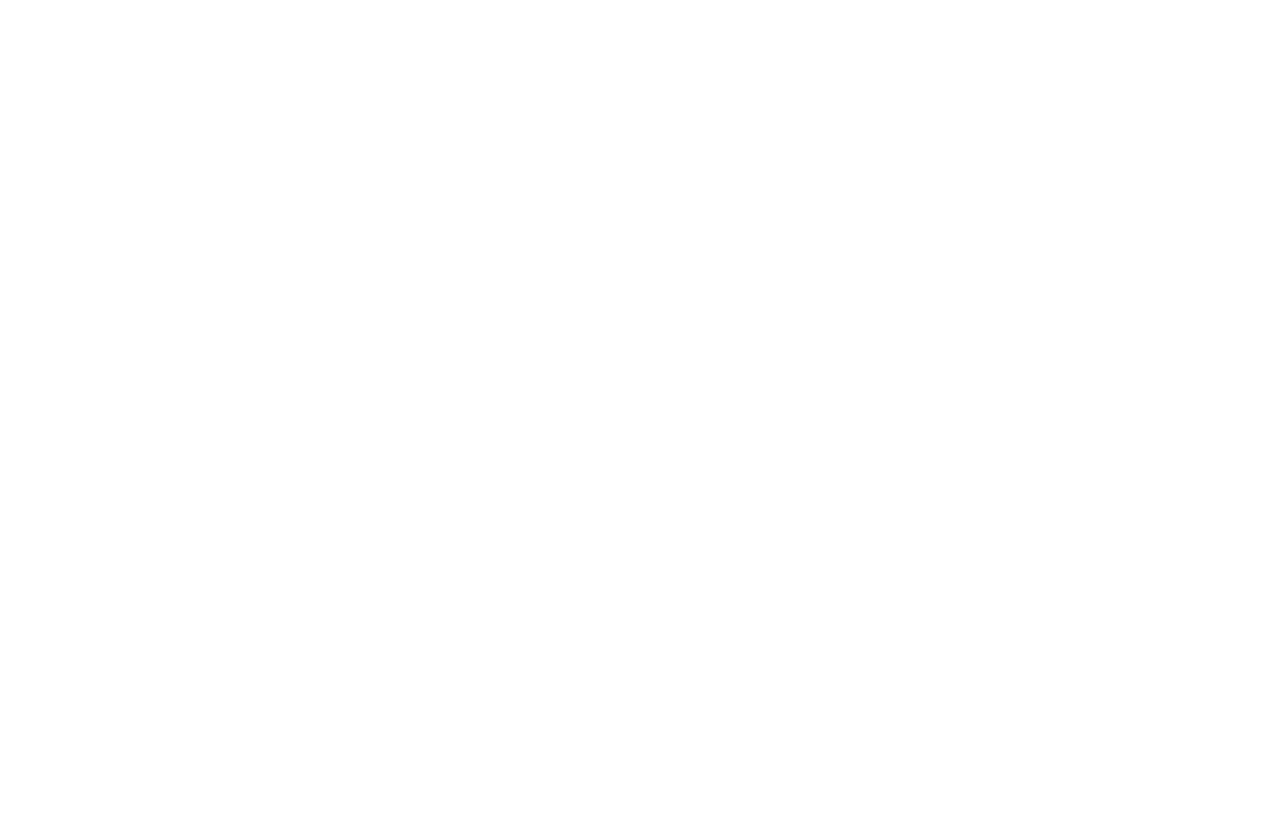
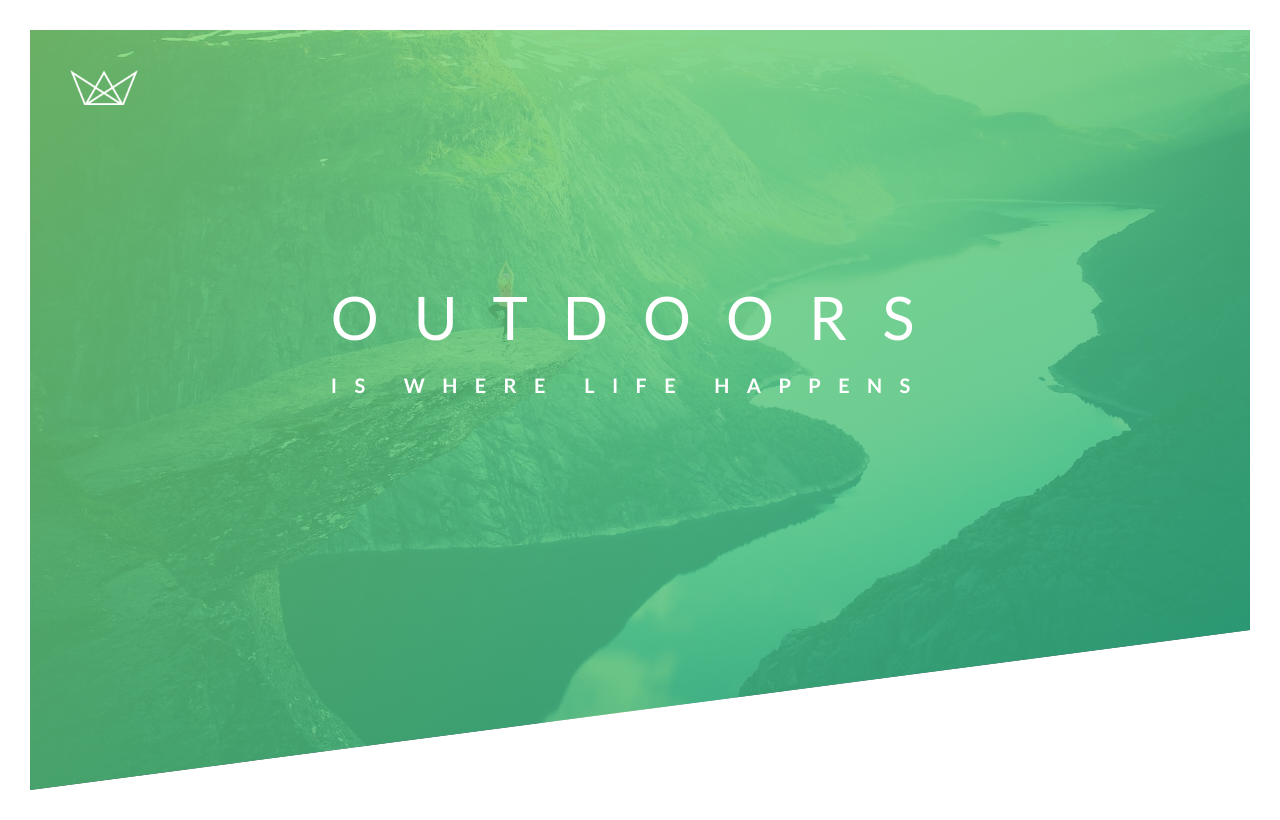
Before and after one commit to spechthalt/Natours-project, a plain HTML site: page starter/index.html in a window 1280 px wide. Drawn offline with Linux system fonts and the light colour scheme; files that its build step writes are made by us from their sources.

Commit message:
added logo and header text

```diff
--- a/starter/css/style.css
+++ b/starter/css/style.css
@@ -6,3 +6,64 @@ Medium green: #55c57a
 Dark green: #28b485
 
 */
+
+* {
+  margin: 0;
+  padding: 0;
+  box-sizing: border-box;
+}
+
+body {
+  color: #777;
+  font-family: "Lato", sans-serif;
+  font-weight: 400;
+  font-size: 16px;
+  line-height: 1.7;
+  padding: 30px;
+}
+
+.header {
+  height: 95vh;
+  background-image: linear-gradient(to right bottom, #7ed56fcc, #28b485cc),
+    url(../img/hero.jpg);
+  background-size: cover;
+  background-position: top;
+  clip-path: polygon(0 0, 100% 0, 100% 75vh, 0 100%);
+  position: relative;
+}
+
+.logo-box {
+  position: absolute;
+  top: 40px;
+  left: 40px;
+}
+
+.logo {
+  height: 35px;
+}
+
+.text-box {
+  position: absolute;
+  top: 40%;
+  left: 50%;
+  transform: translate(-50%, -50%);
+}
+
+.header-primary {
+  color: #fff;
+  text-transform: uppercase;
+}
+
+.header-primary-main {
+  display: block;
+  font-size: 60px;
+  font-weight: 400;
+  letter-spacing: 35px;
+}
+
+.header-primary-sub {
+  display: block;
+  font-size: 20px;
+  font-weight: 700;
+  letter-spacing: 17.4px;
+}
--- a/starter/index.html
+++ b/starter/index.html
@@ -15,5 +15,18 @@
 
     <title>Natours | Exciting tours for adventurous people</title>
   </head>
-  <body></body>
+  <body>
+    <header class="header">
+      <div class="logo-box">
+        <img src="img/logo-white.png" alt="Natours logo" class="logo" />
+      </div>
+
+      <div class="text-box">
+        <h1 class="header-primary">
+          <span class="header-primary-main">outdoors</span>
+          <span class="header-primary-sub">is where life happens</span>
+        </h1>
+      </div>
+    </header>
+  </body>
 </html>
```
